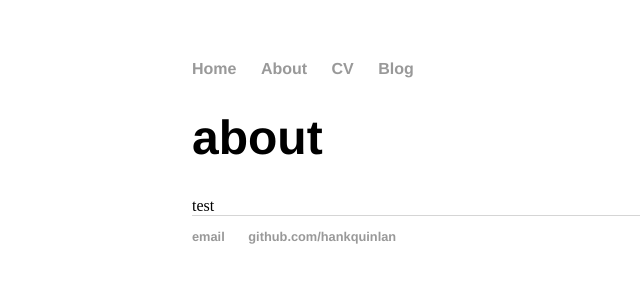
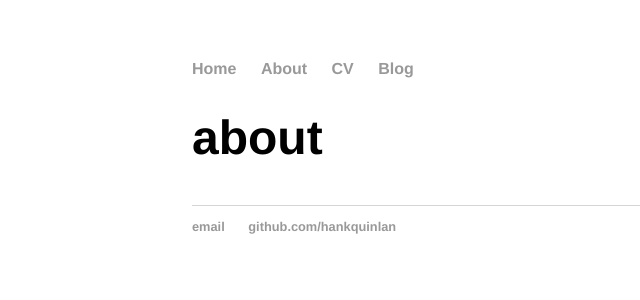
Before and after one commit to sosadtown/sosadtown.github.io, a Jekyll site: the page built from about/index.html, in a window 1280 px wide. Shown: the top 300 px of the page, without its empty margins (0-640 px from the left). Built offline with Jekyll 4.4.1, drawn with Linux system fonts in a browser that asks for light colours.

Commit message:
Update index.html

```diff
--- a/about/index.html
+++ b/about/index.html
@@ -1,6 +1,11 @@
 ---
-layout: post
+layout: default
 title: about
 ---
+	<h1>{{ page.title }}</h1>
+	<ul class="posts">
 
-test
+	  {% for post in site.posts %}
+	    <li><span>{{ post.date | date_to_string }}</span> » <a href="{{ post.url }}" title="{{ post.title }}">{{ post.title }}</a></li>
+	  {% endfor %}
+	</ul>
```
